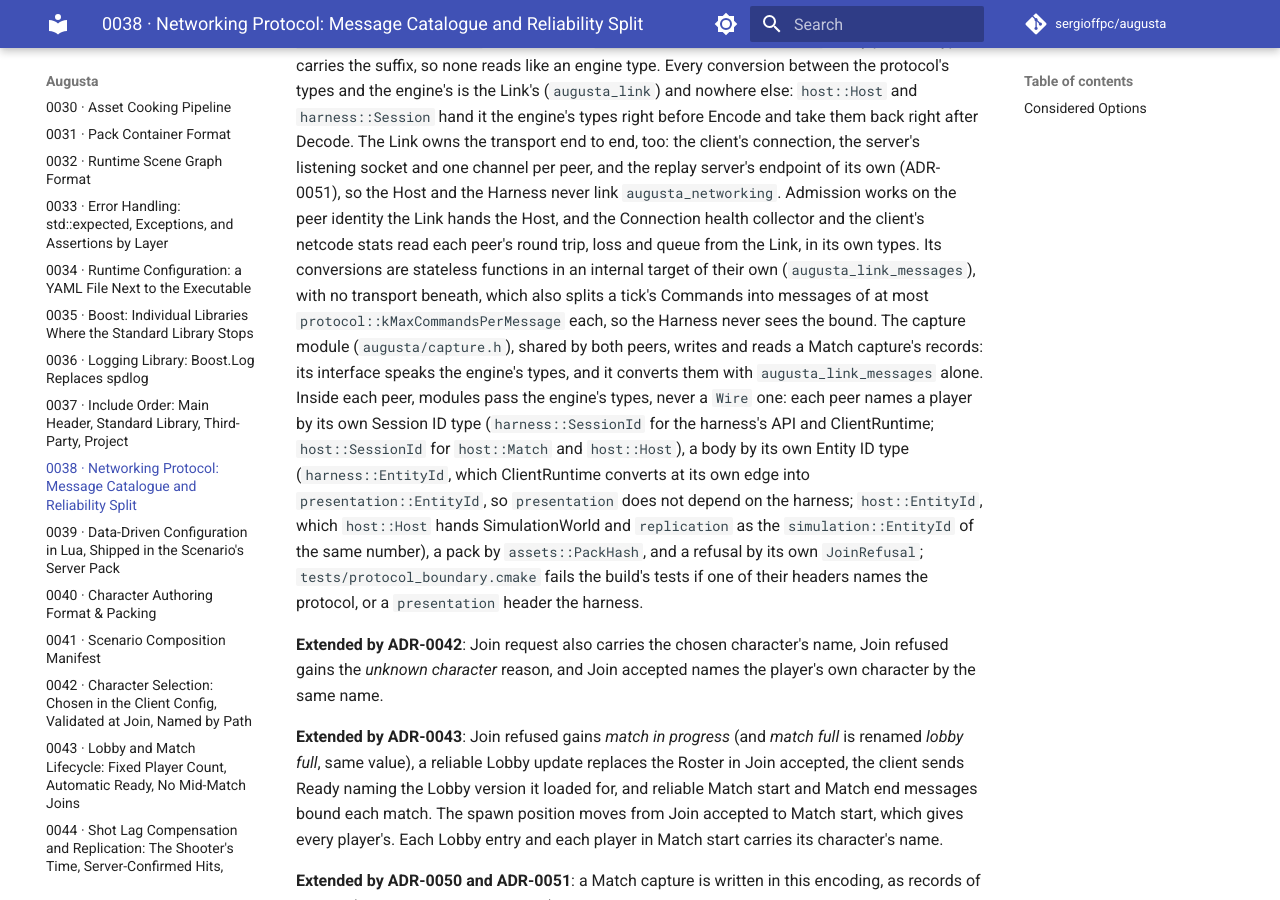
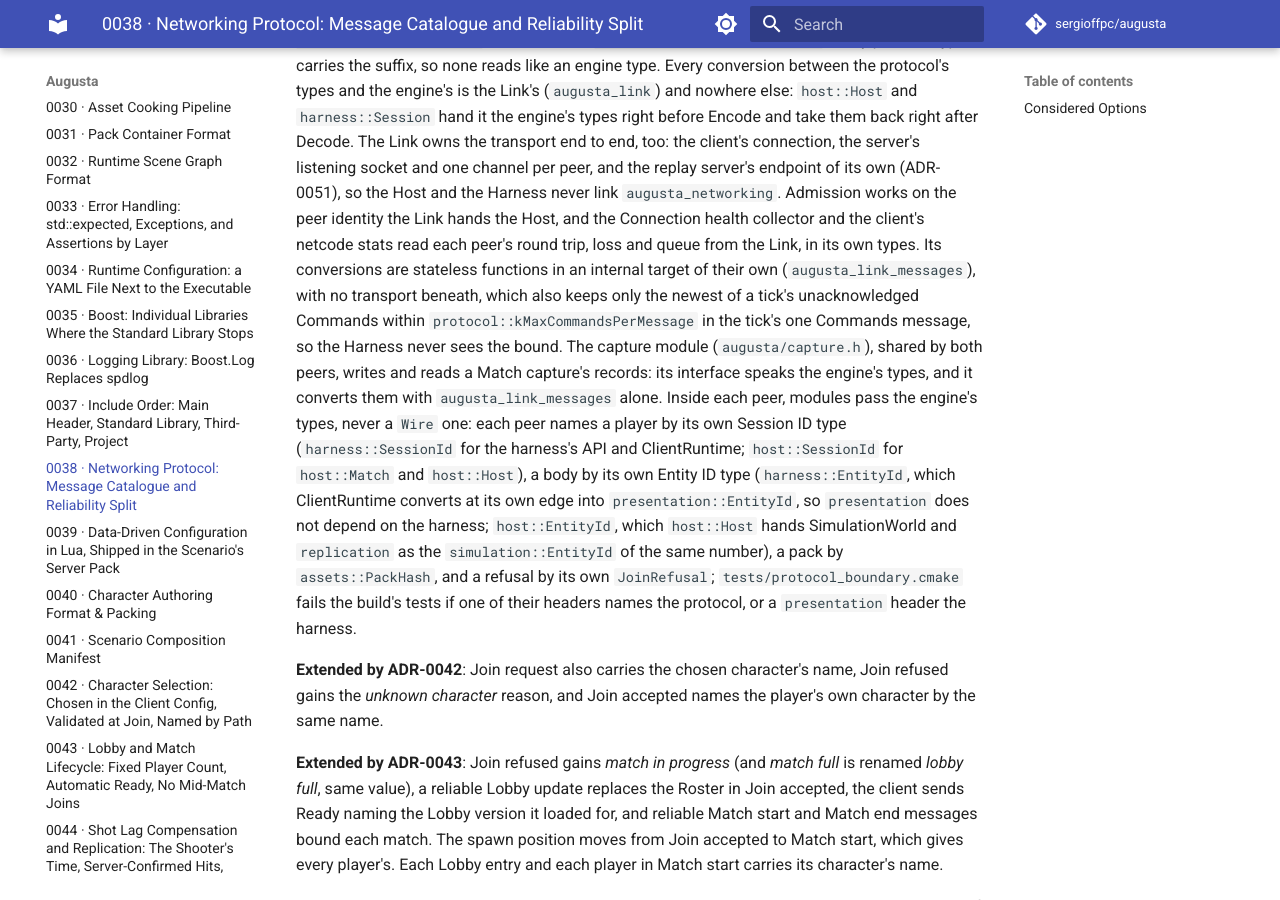
Before and after one commit to sergioffpc/augusta, an MkDocs documentation site: the page built from docs/adr/0038-networking-protocol-messages.md, in a window 1280 px wide and 900 px high, scrolled down 543 px. Built offline with MkDocs 1.6.1 and Material for MkDocs 9.7.7, drawn with Linux system fonts in a browser that asks for light colours; comment, search, counter and statistics services are not loaded.

Commit message:
fix(link): keep a tick's one Commands message within the bound
What travels stays as it was (#777): the tick's one Commands message
carries only the newest unacknowledged Commands within
protocol::kMaxCommandsPerMessage, now decided by the Link (link::Carried),
so the harness keeps no more than those without seeing the bound. The
Authoritative State's bodies are converted once per tick again, each
recipient's own fields addressed on the message (link::Address).

ADR-0038 says the Link keeps the newest Commands within the bound, and
GLOSSARY names link::SessionId.

Refs #785

Co-Authored-By: Claude Opus 5.5 <noreply@anthropic.com>

```diff
--- a/docs/adr/0038-networking-protocol-messages.md
+++ b/docs/adr/0038-networking-protocol-messages.md
@@ -29,14 +29,15 @@ endpoint of its own (ADR-0051), so the Host and the Harness never link
 Host, and the Connection health collector and the client's netcode stats read
 each peer's round trip, loss and queue from the Link, in its own types. Its
 conversions are stateless functions in an internal target of their own
-(`augusta_link_messages`), with no transport beneath, which also splits a tick's
-Commands into messages of at most `protocol::kMaxCommandsPerMessage` each, so
-the Harness never sees the bound. The capture module (`augusta/capture.h`),
-shared by both peers, writes and reads a Match capture's records: its interface
-speaks the engine's types, and it converts them with `augusta_link_messages`
-alone. Inside each peer, modules pass the engine's types, never a `Wire` one:
-each peer names a player by its own Session ID type (`harness::SessionId` for
-the harness's API and ClientRuntime; `host::SessionId` for `host::Match` and
+(`augusta_link_messages`), with no transport beneath, which also keeps only the
+newest of a tick's unacknowledged Commands within
+`protocol::kMaxCommandsPerMessage` in the tick's one Commands message, so the
+Harness never sees the bound. The capture module (`augusta/capture.h`), shared
+by both peers, writes and reads a Match capture's records: its interface speaks
+the engine's types, and it converts them with `augusta_link_messages` alone.
+Inside each peer, modules pass the engine's types, never a `Wire` one: each peer
+names a player by its own Session ID type (`harness::SessionId` for the
+harness's API and ClientRuntime; `host::SessionId` for `host::Match` and
 `host::Host`), a body by its own Entity ID type (`harness::EntityId`, which
 ClientRuntime converts at its own edge into `presentation::EntityId`, so
 `presentation` does not depend on the harness; `host::EntityId`, which
```
Also changed, not shown: GLOSSARY.md (+4 -4 lines), 8 other files.
